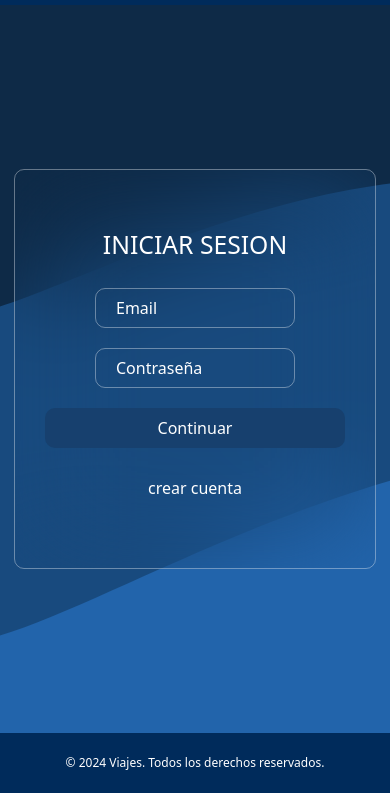
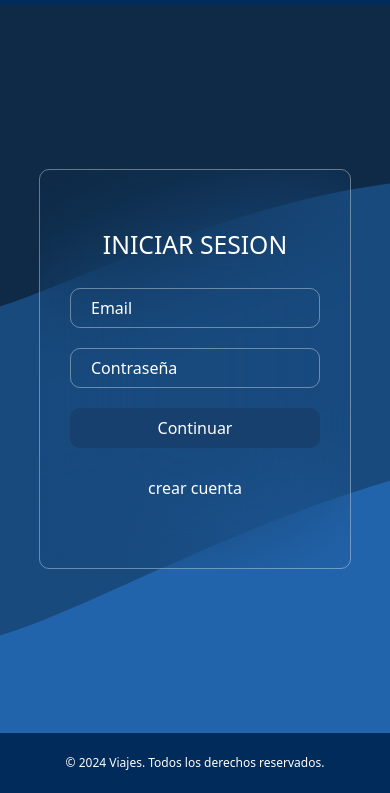
Before and after one commit to cpasquali/Conifly, a website: page pages/login.html in a window 390 px wide. Shown: the part 51-844 px from the top of the page. Drawn offline with nearby package versions, Linux system fonts and the light colour scheme.

Commit message:
se actualizo el width de los buttons del login

```diff
--- a/scss/layout/_media.scss
+++ b/scss/layout/_media.scss
@@ -103,7 +103,15 @@
       text-align: center;
     }
     .input-login {
-      width: 200px;
+      width: 250px;
+    }
+
+    .button.login {
+      width: 250px;
+    }
+
+    .button.register {
+      width: 250px;
     }
   }
 
```
Also changed, not shown: css/style.css, 1 other file.
